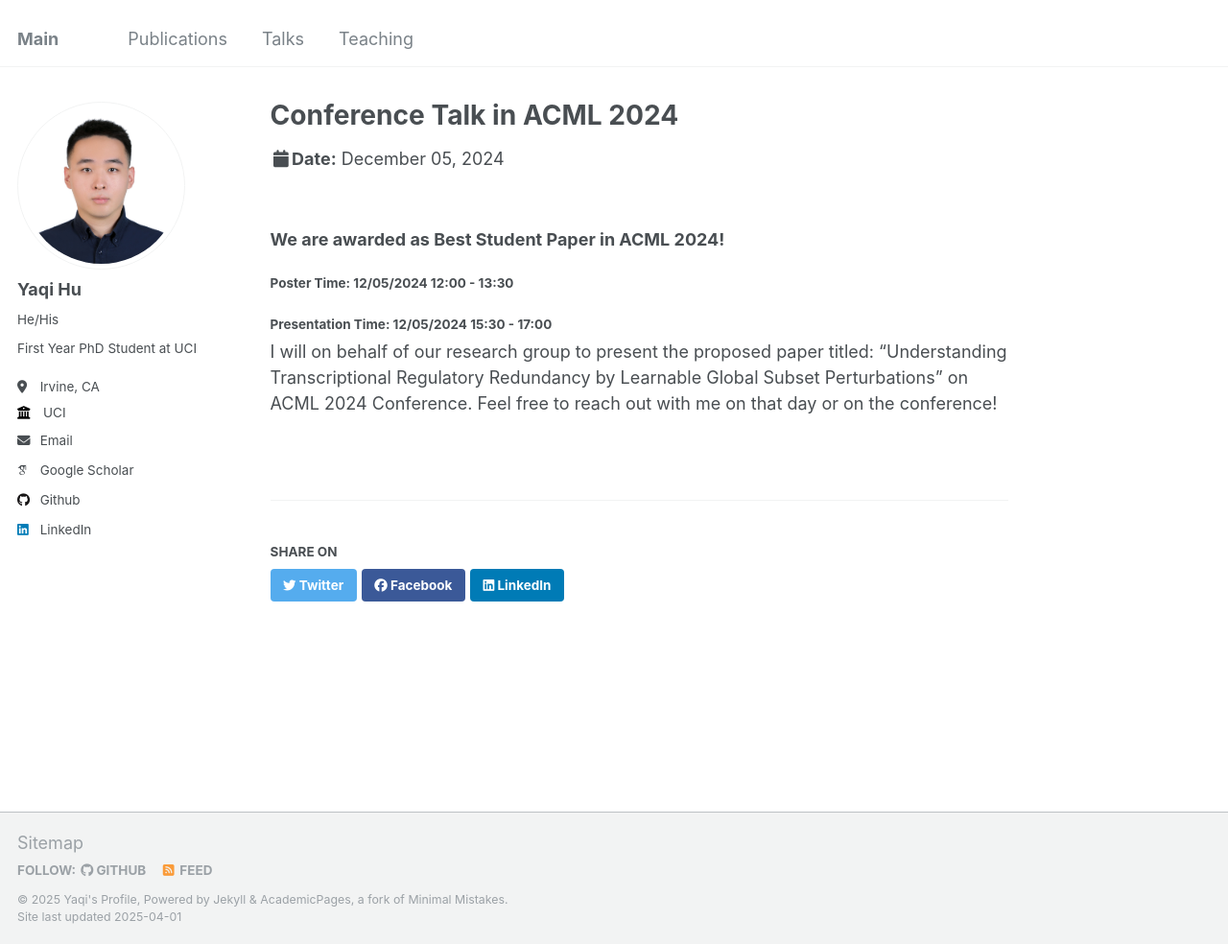
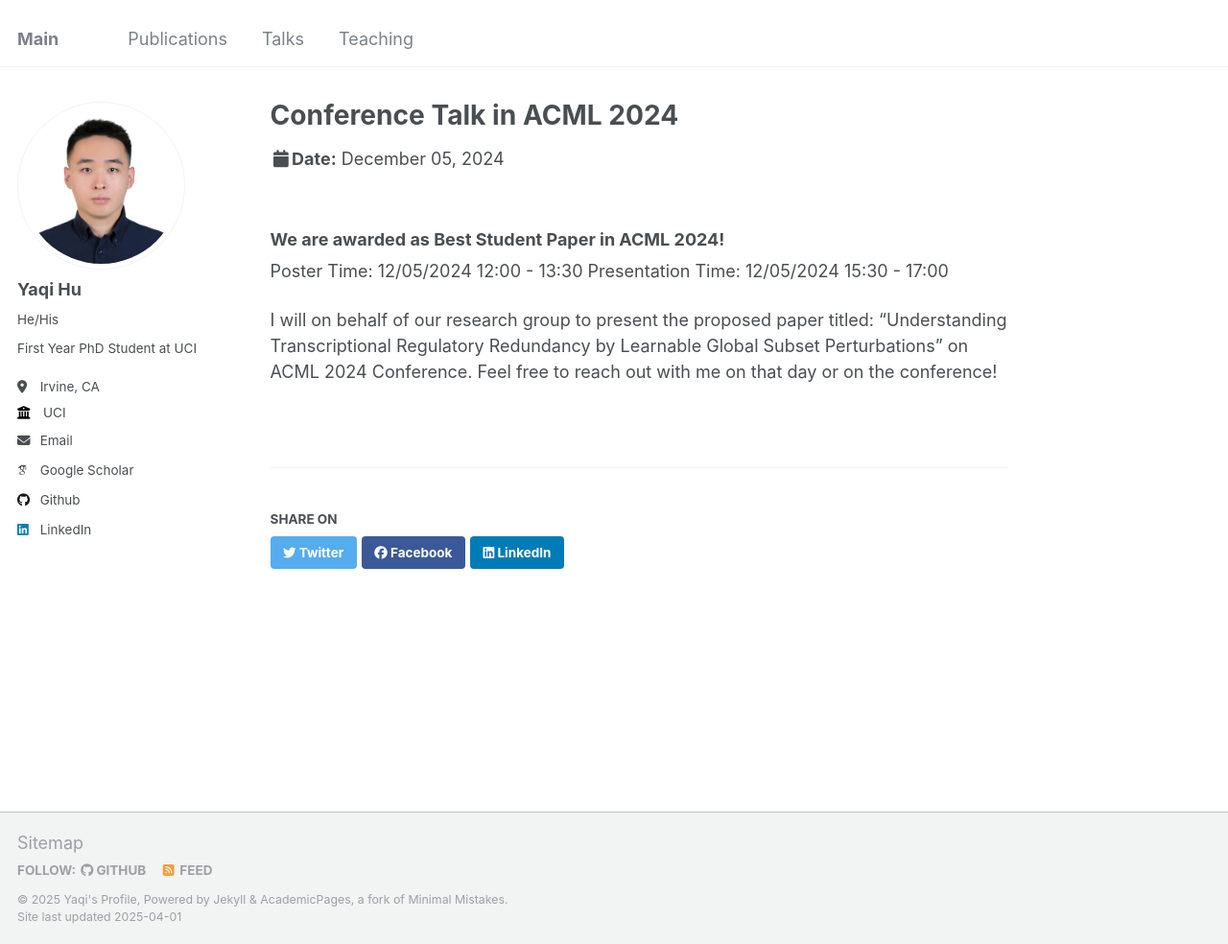
Before and after one commit to YaqiHu23/YaqiHu23.github.io, a Jekyll site: the page built from _talks/ACML_2024.md, in a window 1280 px wide and 984 px high. Shown: the whole window at 96% size. Built offline with Jekyll 4.4.1, drawn with Linux system fonts in a browser that asks for light colours; some web fonts are replaced.

Commit message:
version_1.0.0

```diff
--- a/_talks/ACML_2024.md
+++ b/_talks/ACML_2024.md
@@ -8,7 +8,7 @@ date: 2024-12-05
 location: "Hanoi, Vietnam"
 ---
 ### We are awarded as Best Student Paper in ACML 2024!
-#### Poster Time: 12/05/2024 12:00 - 13:30
-#### Presentation Time: 12/05/2024 15:30 - 17:00
+Poster Time: 12/05/2024 12:00 - 13:30
+Presentation Time: 12/05/2024 15:30 - 17:00
 
 I will on behalf of our research group to present the proposed paper titled: "Understanding Transcriptional Regulatory Redundancy by Learnable Global Subset Perturbations" on ACML 2024 Conference. Feel free to reach out with me on that day or on the conference!
```
